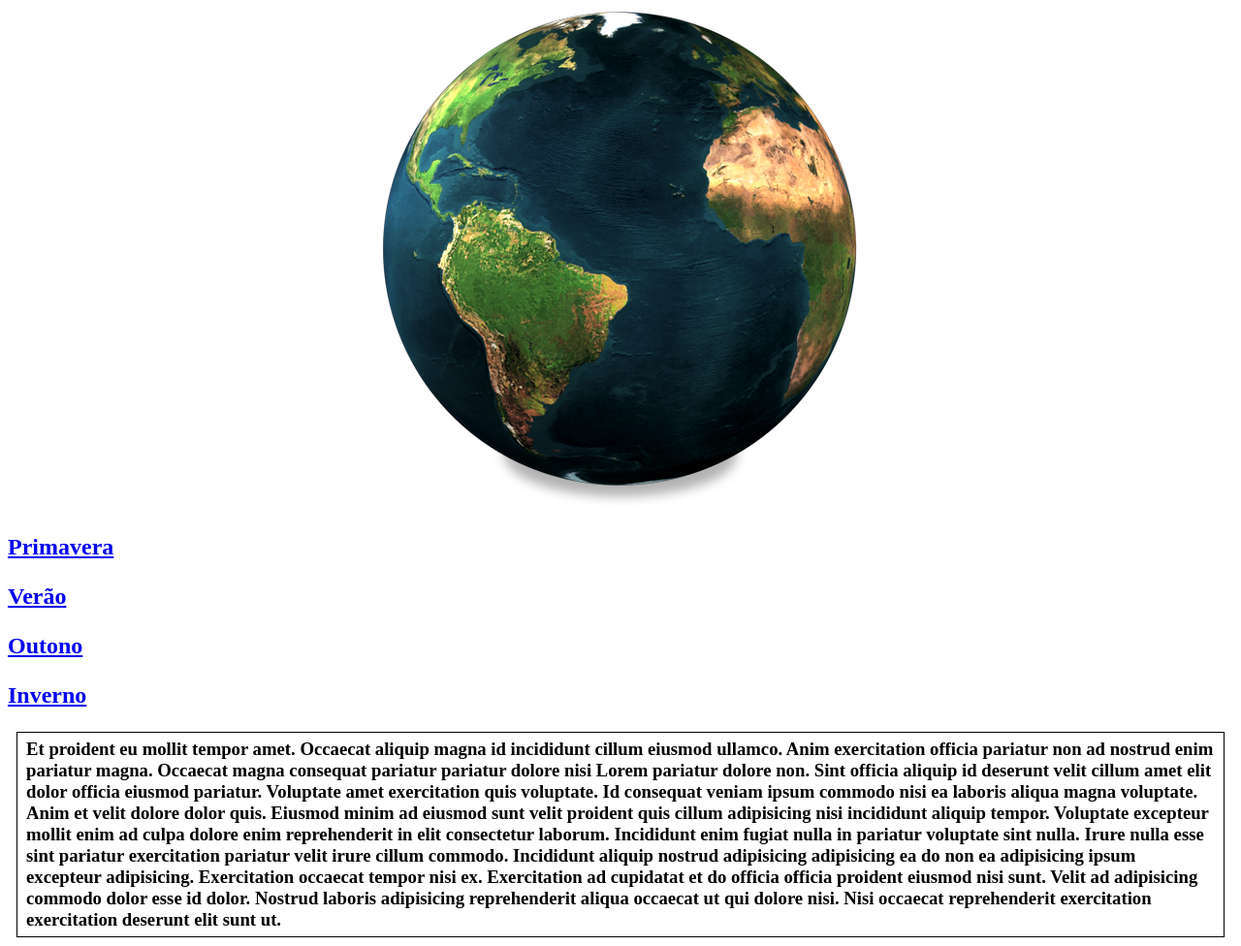
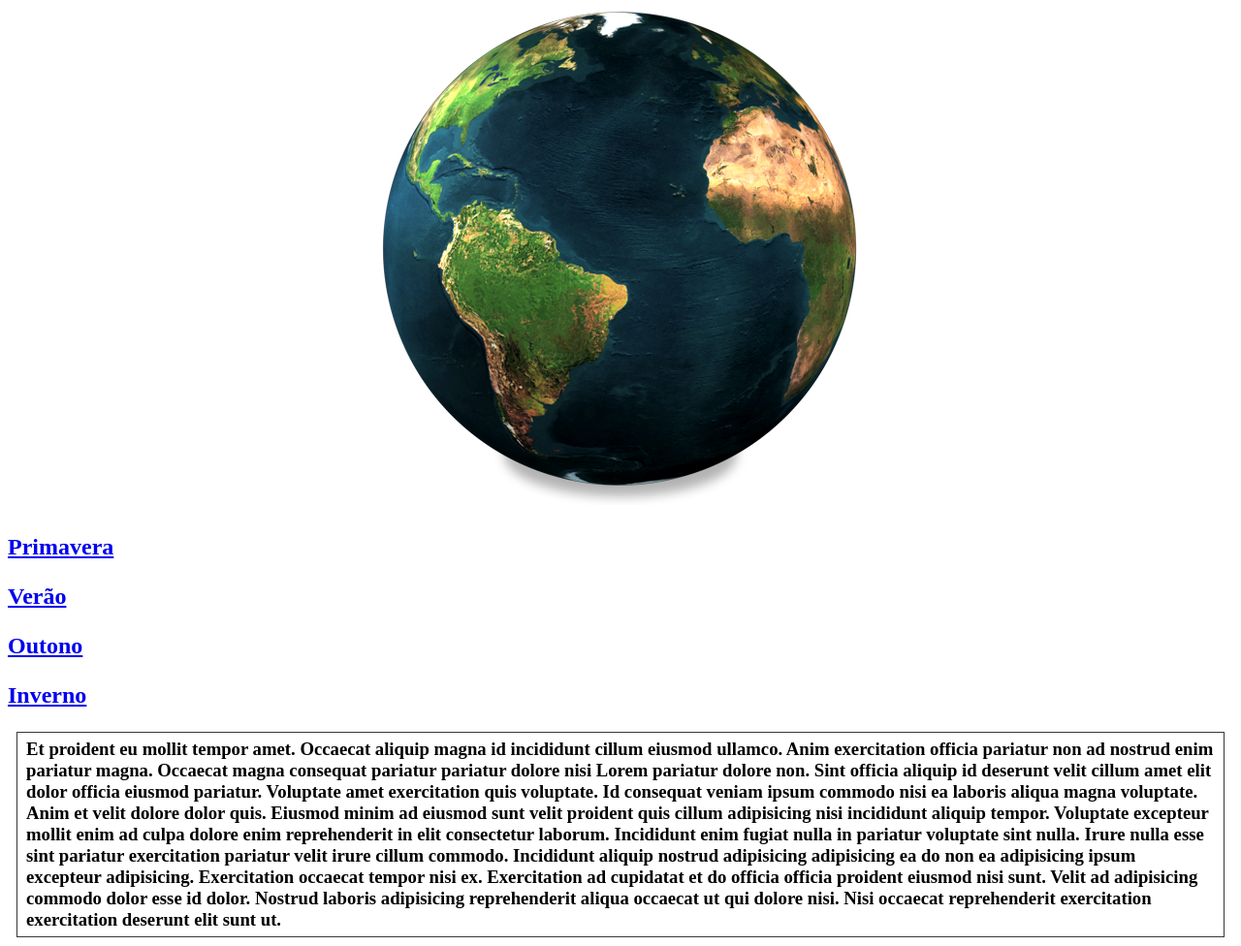
Before and after one commit to NNCoelho/Website-EarthSeasons, a plain HTML site: page index.html in a window 1280 px wide. Shown: the part 79-1055 px from the top of the page at 97% size. Drawn offline with Linux system fonts and the light colour scheme.

Commit message:
Website Desenvolvido em HTML5 & CSS3. (Visual Studio Code)

```diff
--- a/assets/css/styles.css
+++ b/assets/css/styles.css
@@ -11,7 +11,7 @@ img{
 }
 
 .fronteira{
-    border: 1px solid black;
+    border: 1px solid rgb(61, 52, 52);
     margin: 9px;
     padding: 6px 9px;
 }
```
Also changed, not shown: index.html (+0 -1 lines), inverno.html (+0 -1 lines), outono.html (+0 -1 lines), primavera.html (+0 -1 lines), verao.html (+0 -1 lines), 1 other file.
